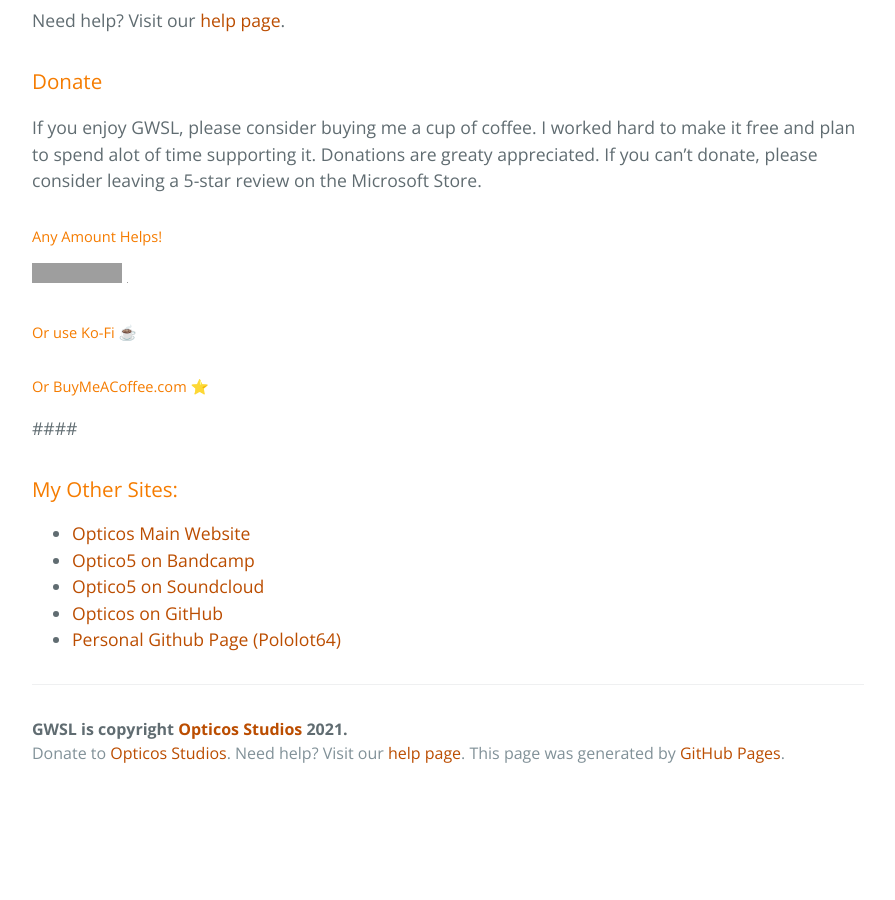
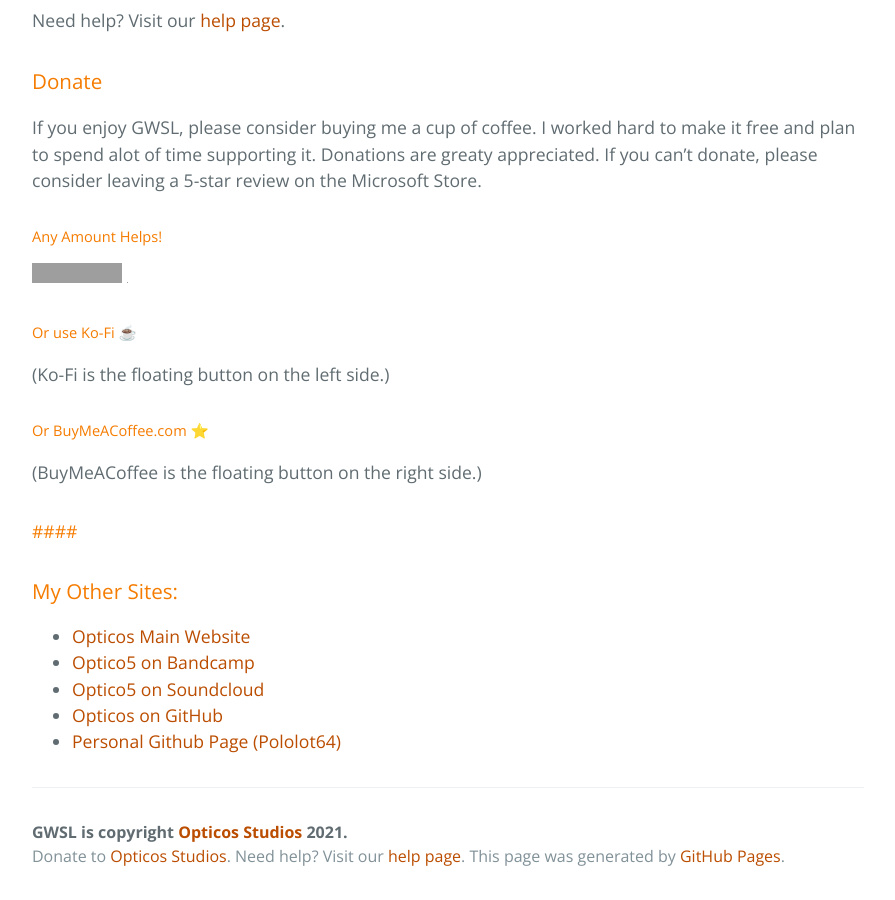
Before and after one commit to Opticos/gwsl, a Jekyll site: the page built from index.md, in a window 1280 px wide and 900 px high, scrolled down 2645 px. Shown: the whole window, without its empty margins (192-1087 px from the left). Built offline with Jekyll 4.4.1, drawn with Linux system fonts in a browser that asks for light colours; the repository's description, which GitHub fills in, is left out; before the commit the page ends 3442 px from its top, so only the background shows below that; grey boxes are pictures that could not be loaded.

Commit message:
Update index.md

```diff
--- a/index.md
+++ b/index.md
@@ -113,9 +113,12 @@ If you enjoy GWSL, please consider buying me a cup of coffee. I worked hard to m
 ##### Or use Ko-Fi ☕
 <script type='text/javascript' src='https://ko-fi.com/widgets/widget_2.js'></script><script type='text/javascript'>kofiwidget2.init('Support Me on Ko-fi', '#e08a28', 'G2G24743G');kofiwidget2.draw();</script>
 
+(Ko-Fi is the floating button on the left side.)
+
 ##### Or BuyMeACoffee.com ⭐
 <script type="text/javascript" src="https://cdnjs.buymeacoffee.com/1.0.0/button.prod.min.js" data-name="bmc-button" data-slug="optico5" data-color="#e08a28" data-emoji=""  data-font="Poppins" data-text="Donate: Buy me a coffee.com" data-outline-color="#000000" data-font-color="#ffffff" data-coffee-color="#FF7673" ></script>
 
+(BuyMeACoffee is the floating button on the right side.)
 
 <script src='https://storage.ko-fi.com/cdn/scripts/overlay-widget.js'></script>
 <script>
@@ -127,7 +130,7 @@ If you enjoy GWSL, please consider buying me a cup of coffee. I worked hard to m
   });
 </script>
 
-####
+#### ####
 <script data-name="BMC-Widget" data-cfasync="false" src="https://cdnjs.buymeacoffee.com/1.0.0/widget.prod.min.js" data-id="optico5" data-description="Support me on Buy me a coffee!" data-message="Donate on BuyMeACoffee.com" data-color="#FF813F" data-position="Right" data-x_margin="18" data-y_margin="18"></script>
 
 ### My Other Sites:
```
